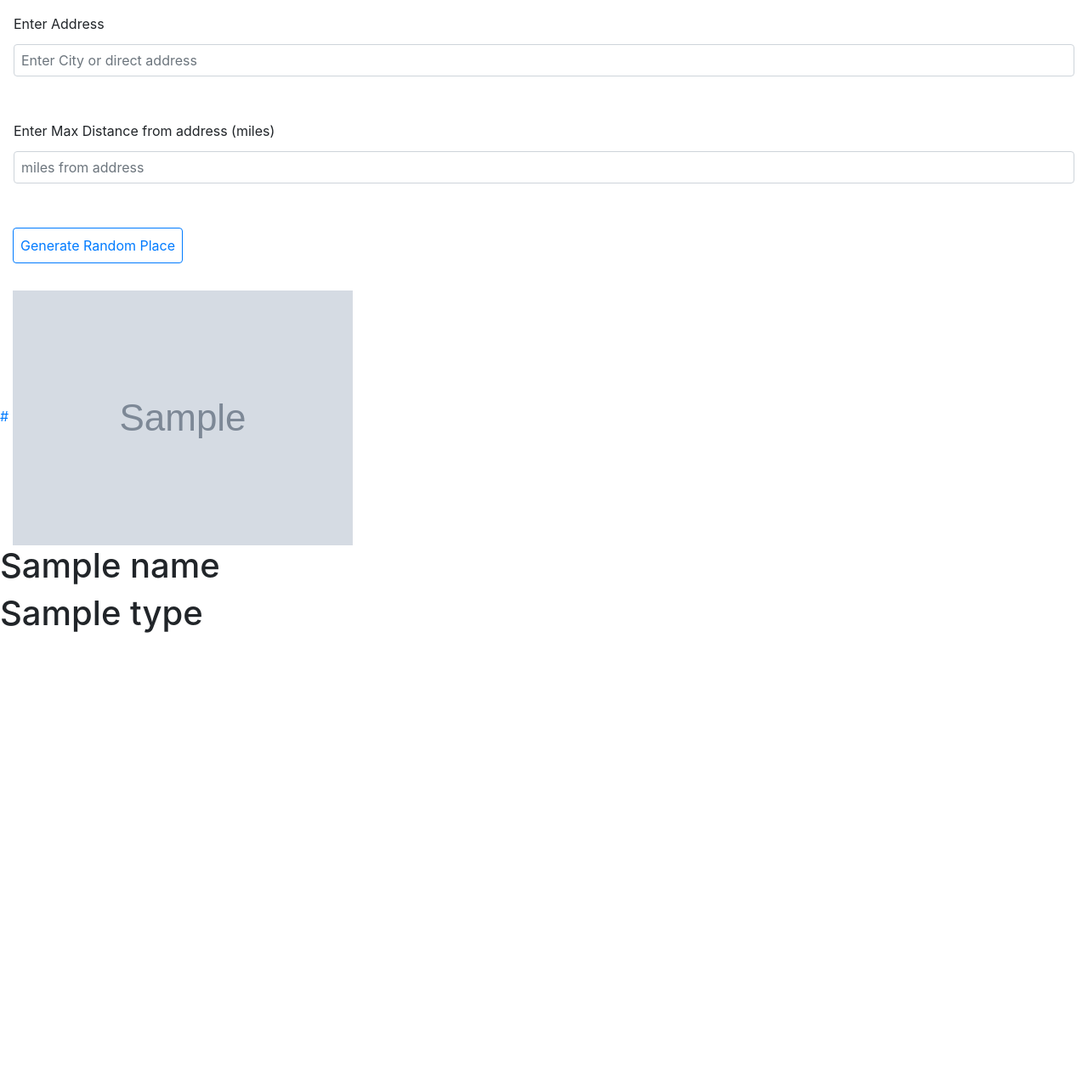
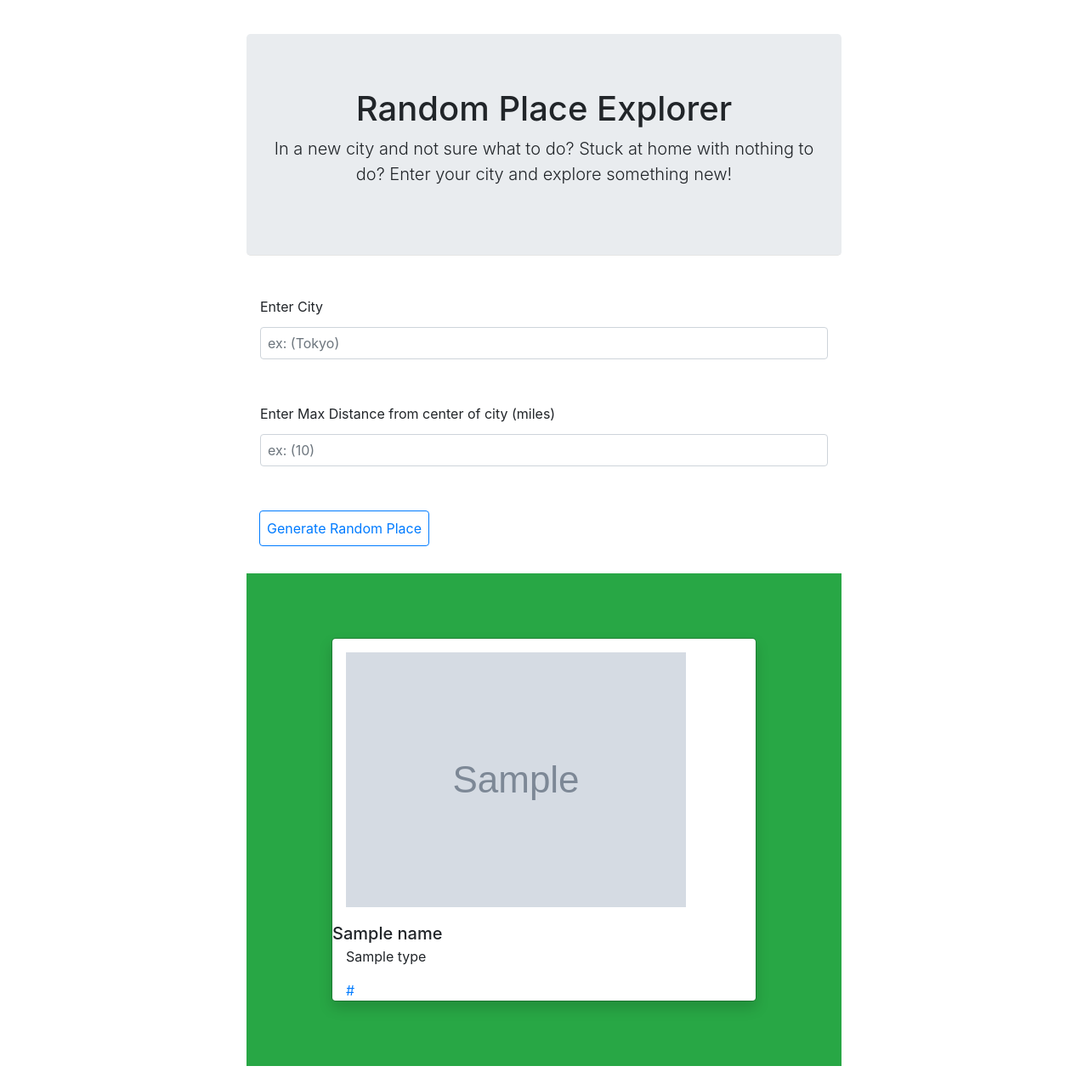
Before and after one commit to akowalchyk/RandomPlacesGenerator, a Flask app: template templates/index.html in a window 1280 px wide. Shown: the whole page at 85% size. Before the commit the page ends 745 px from the top, so only its background shows below. Run offline with Flask 2, Linux system fonts and the light colour scheme; the template is opened without the code that fills it: most values are stand-ins (such as "Sample title", 1, 10 or a date in 2020); grey boxes marked "Sample" are stand-in pictures; some libraries are stand-ins or nearby versions.

Commit message:
main framework finished

```diff
--- a/app.py
+++ b/app.py
@@ -1,5 +1,5 @@
 import flask
-from flask import Flask, request, jsonify, render_template, flash
+from flask import Flask, request, jsonify, render_template, flash, redirect, url_for
 from main import get_random_place
 from GoogleMapsAPIKey import get_my_key
 
@@ -19,7 +19,14 @@ def generate():
     address = str(address)
     distance = str(distance)
     google_url, photo_url, name, type = get_random_place(address, distance)
-    return render_template('index.html', google_url = google_url, photo_url = photo_url, name = name, type = type)
+    url_str = "Everything you need to know from Google"
+    photo_size = "rounded mx-auto d-block"
+    return render_template('index.html', google_url = google_url, photo_url = photo_url, name = name, type = type,url_str = url_str,
+    photo_size = photo_size )
+
+@app.route('/place', methods=['GET', 'POST'])
+def place():
+    return render_template('place.html')
 
 
 if __name__ == "__main__":
--- a/main.py
+++ b/main.py
@@ -26,8 +26,6 @@ types = [
 "restaurant",
 "shopping_mall",
 "spa",
-"stadium",
-"store",
 "synagogue",
 "tourist_attraction",
 "university",
@@ -73,20 +71,21 @@ def get_random_place(address, radius):
         #generating place details from ID
         det_params = {
                 'key': API_KEY,
-                'place_id': place_id
+                'place_id': place_id,
+                'language' : "en"
             }
         det_url = "https://maps.googleapis.com/maps/api/place/details/json?"
         response = requests.get(det_url, params=det_params).json()
 
         #grabbing google url
         google_url = response['result']['url']
-        print(response['result'])
+        #print(response['result'])
 
         #grabbing photo or icon url
         photo_ref = ""
         if 'photos' in response['result']:
             photo = response['result']['photos'][0]['photo_reference']
-            photo_ref = photo_url = "https://maps.googleapis.com/maps/api/place/photo?maxwidth=400&photoreference=" + photo + "&key=" + get_my_key()
+            photo_ref = "https://maps.googleapis.com/maps/api/place/photo?maxwidth=400&photoreference=" + photo + "&key=" + get_my_key()
         else:
             photo_ref = response['result']['icon']
         print(photo_ref)
@@ -94,5 +93,3 @@ def get_random_place(address, radius):
         #grabbing name
         name = response['result']['name']
         return google_url, photo_ref, name, type
-
-get_random_place('Nome', '5000')
--- a/templates/index.html
+++ b/templates/index.html
@@ -1,38 +1,128 @@
 <!doctype html>
 <html lang="en">
-    <head>
-    <!-- Required meta tags -->
+  <head>
     <meta charset="utf-8">
-    <meta name="viewport" content="width=device-width, initial-scale=1, shrink-to-fit=no">
+    <meta http-equiv="X-UA-Compatible" content="IE=edge">
+    <meta name="viewport" content="width=device-width, initial-scale=1">
+    <!-- The above 3 meta tags *must* come first in the head; any other head content must come *after* these tags -->
+    <meta name="description" content="">
+    <meta name="author" content="">
 
-    <!-- Bootstrap CSS -->
+    <title>Narrow Jumbotron Template for Bootstrap</title>
+
+    <!-- Bootstrap core CSS -->
     <link rel="stylesheet" href="https://stackpath.bootstrapcdn.com/bootstrap/4.3.1/css/bootstrap.min.css" integrity="sha384-ggOyR0iXCbMQv3Xipma34MD+dH/1fQ784/j6cY/iJTQUOhcWr7x9JvoRxT2MZw1T" crossorigin="anonymous">
-    </head>
+ <style>/* Space out content a bit */
+    body {
+        padding-top: 40px;
+        padding-bottom: 20px;
+      }
 
-    <body>
-        <form action="{{ url_for('generate')}}"method="post">
+      /* Everything but the jumbotron gets side spacing for mobile first views */
+      .header,
+      .marketing,
+      .footer {
+        padding-right: 15px;
+        padding-left: 15px;
+      }
+
+      /* Custom page header */
+      .header {
+        padding-bottom: 20px;
+        border-bottom: 1px solid #e5e5e5;
+      }
+      .header h3 {
+        margin-top: 0;
+        margin-bottom: 0;
+        line-height: 40px; /* Make the masthead heading the same height as the navigation */
+      }
+
+      /* Custom page footer */
+      .footer {
+        padding-top: 19px;
+        color: #777;
+        border-top: 1px solid #e5e5e5;
+      }
+
+      /* Customize container */
+      @media (min-width: 768px) {
+        .container {
+          max-width: 730px;
+        }
+      }
+      .container-narrow > hr {
+        margin: 30px 0;
+      }
+
+      /* Main marketing message and sign up button */
+      .jumbotron {
+        text-align: center;
+        border-bottom: 1px solid #e5e5e5;
+      }
+      .jumbotron .btn {
+        padding: 14px 24px;
+        font-size: 21px;
+      }
+
+      /* Supporting marketing content */
+      .marketing {
+        margin: 40px 0;
+      }
+      .marketing p + h4 {
+        margin-top: 28px;
+      }
+    </style>
+  </head>
+
+  <body>
+
+    <div class="container">
+
+      <div class="jumbotron">
+        <h1>Random Place Explorer</h1>
+        <p class="lead">In a new city and not sure what to do? Stuck at home with nothing to do? Enter your city and explore something new!</p>
+      </div>
+      <form action="{{ url_for('generate')}}"method="post">
         <div class="form-group">
         <div class="w-100 p-3">
-            <label for="address">Enter Address</label>
-            <input type="text" placeholder="Enter City or direct address" name="address" class="form-control my-1 p-2">
+            <label for="address">Enter City</label>
+            <input type="text" placeholder="ex: (Tokyo)" name="address" class="form-control my-1 p-2">
         </div>
     </div>
     <div class="form-group">
         <div class="w-100 p-3">
-            <label for="distance">Enter Max Distance from address (miles)</label>
-            <input type="text" placeholder="miles from address" name="distance" class="form-control my-1 p-2">
+            <label for="distance">Enter Max Distance from center of city (miles)</label>
+            <input type="text" placeholder="ex: (10)" name="distance" class="form-control my-1 p-2">
         </div>
     </div>
     <div class="form-group">
         <div class="col-lg-7">
-            <button type="submit" width="" class="btn btn-outline-primary mt-3 mb-3 p-2 btn1">Generate Random Place</button>
+            <button type="submit" width="" class="btn btn-outline-primary mt-3 mb-3 p-2 btn1" data-toggle="modal" data-target="#exampleModal">Generate Random Place</button>
         </div>
     </div>
+
 </form>
-<a href = {{ google_url }}>{{ google_url }} </a>
-<img src={{ photo_url }}>
-<h1>{{ name }}</h1>
-<h1>{{ type }}</h1>
 
-    <body>
+<form method="POST">
+  <div class="modal modal-sheet position-static d-block bg-success py-5" tabindex="-1" role="dialog" id="modalSheet">
+    <div class="modal-dialog" role="document">
+      <div class="modal-content rounded-6 shadow">
+        <div class="modal-header border-bottom-0">
+            <img src={{ photo_url }} class={{ photo_size }}>
+          </div>
+          <h5 class="modal-title">{{ name }}</h5>
+        <div class="modal-body py-0">
+          <p>{{ type }}</p>
+          <a href= {{ google_url}}> {{ url_str }}</a>
+        </div>
+      </div>
+    </div>
+  </div>
+</form>
+
+</div> <!-- /container -->
+
+    <!-- IE10 viewport hack for Surface/desktop Windows 8 bug -->
+    <script src="../../assets/js/ie10-viewport-bug-workaround.js"></script>
+  </body>
 </html>
```
Also changed, not shown: templates/home.html (added, +55 -0 lines), templates/jumbotron-narrow.css (added, +59 -0 lines), templates/place.html (added, +18 -0 lines).
